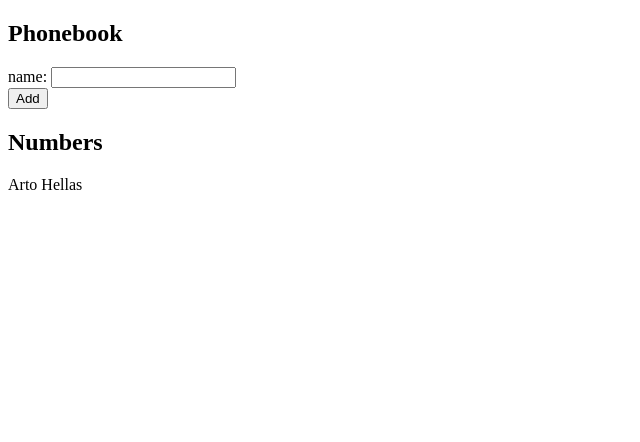
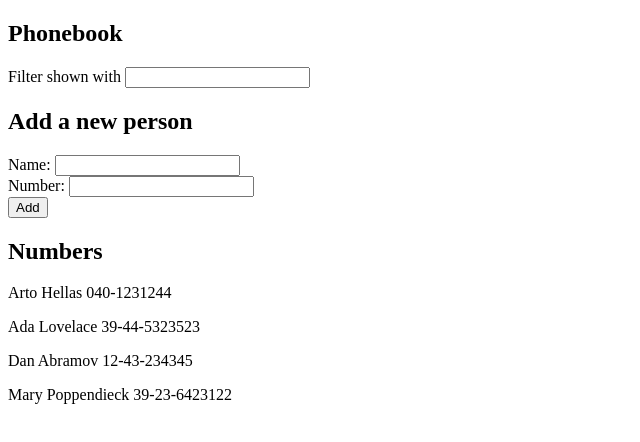
Before and after one commit to Cavendishh/Fullstack-2020, a React (Create React App) app in the folder osa2/puhelinluettelo/: page / in a window 1280 px wide. Shown: the top 442 px of the page, without its empty margins (0-640 px from the left). Built offline with nearby package versions, Linux system fonts and the light colour scheme.

Commit message:
PersonsFilter toimii, mutta ei näytä tulosta

```diff
--- a/osa2/puhelinluettelo/src/App.js
+++ b/osa2/puhelinluettelo/src/App.js
@@ -2,38 +2,84 @@ import React, { useState } from 'react';
 
 const App = () => {
   const [persons, setPersons] = useState([
-    { name: 'Arto Hellas' }
+    {
+      name: 'Arto Hellas',
+      number: '040-1231244'
+    },
+    {
+      name: 'Ada Lovelace',
+      number: '39-44-5323523'
+    },
+    {
+      name: 'Dan Abramov',
+      number: '12-43-234345'
+    },
+    {
+      name: 'Mary Poppendieck',
+      number: '39-23-6423122'
+    }
   ])
   const [newName, setNewName] = useState('')
+  const [newNumber, setNewNumber] = useState('')
+  const [showPerson, setShowPerson] = useState('')
 
   const handleNoteChange = (event) => {
     setNewName(event.target.value)
   }
 
-  const addName = (event) => {
+  const handleNumberChange = (event) => {
+    setNewNumber(event.target.value)
+  }
+
+  const handleFilterChange = (event) => {
+    console.log(event.target.value)
+    setShowPerson(event.target.value)
+  }
+
+  const addPerson = (event) => {
     event.preventDefault()
 
     const noteObject = {
       name: newName,
+      number: newNumber
     }
 
-    if (persons.some((element) => element.name.toLowerCase() === newName.toLowerCase())) {
+    if (persons.some((person) => person.name.toLowerCase() === newName.toLowerCase())) {
       window.alert(newName + ' is already added to phonebook')
       setNewName('')
+      setNewNumber('')
     } else {
       setPersons(persons.concat(noteObject))
       setNewName('')
+      setNewNumber('')
     }
   }
 
+  const personsFiltered = persons.filter((person) =>
+    person.name.toLowerCase().includes(showPerson.toLowerCase()))
+
+  console.log(personsFiltered)
+
   return (
     <div>
-      <h2>Phonebook</h2>
-      <form onSubmit={addName}>
+      <div>
+        <h2>Phonebook</h2>
+        Filter shown with <input
+          value={showPerson}
+          onChange={handleFilterChange} />
+      </div>
+      <h2>Add a new person</h2>
+      <form onSubmit={addPerson}>
         <div>
-          name: <input
+          Name: <input
             value={newName}
             onChange={handleNoteChange} />
+        </div>
+        <div>
+          Number: <input
+            value={newNumber}
+            onChange={handleNumberChange}
+            />
         </div>
         <div>
           <button type='submit'>Add</button>
@@ -42,7 +88,7 @@ const App = () => {
       <h2>Numbers</h2>
       <div>
         {persons.map(person =>
-          <p key={person.name}>{person.name}</p>)}
+          <p key={person.name}>{person.name} {person.number}</p>)}
       </div>
     </div>
   )
```
